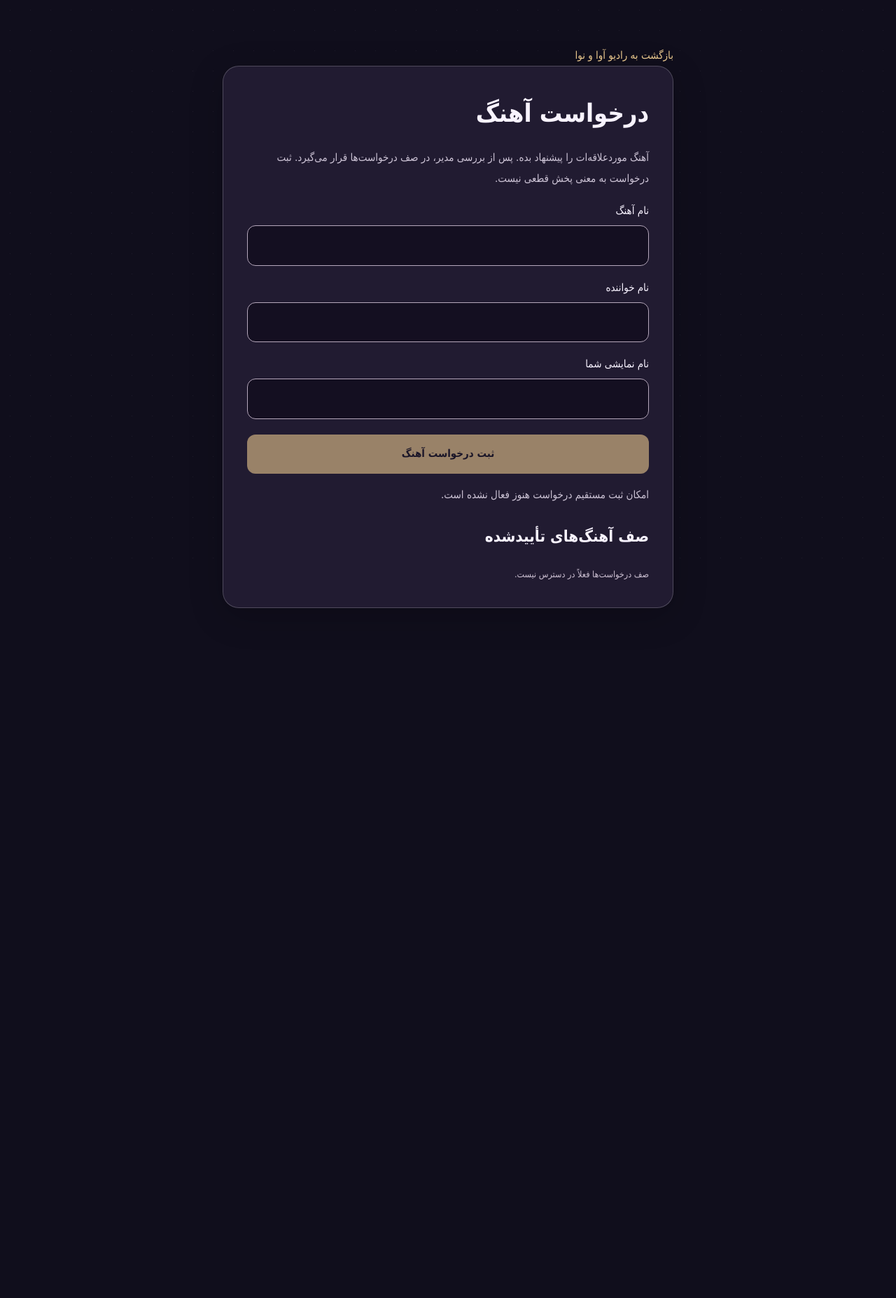
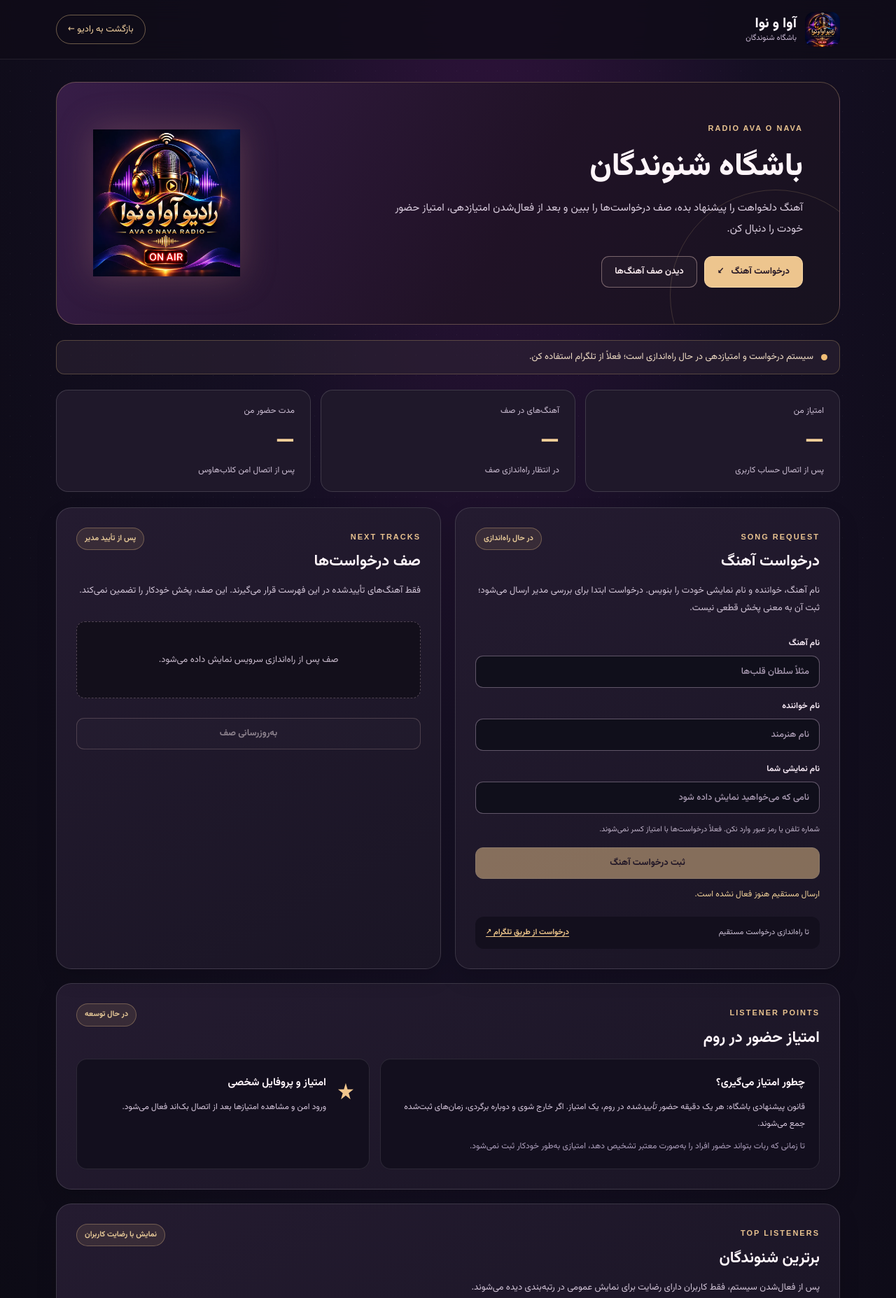
Before and after one commit to ibboabdoli-ai/radio-ava-o-nava, a plain HTML site: page v2/request-song.html in a window 1280 px wide. Shown: the top 1855 px of the page at 70% size. Before the commit the page ends 1020 px from the top, so only its background shows below. Drawn offline with Linux system fonts and the light colour scheme.

Commit message:
Build radio listener club page for song requests and points

```diff
--- a/v2/request-song.html
+++ b/v2/request-song.html
@@ -1,73 +1,116 @@
 <!doctype html>
 <html lang="fa" dir="rtl">
 <head>
-<meta charset="utf-8"><meta name="viewport" content="width=device-width,initial-scale=1">
-<meta name="theme-color" content="#100e1c"><meta name="robots" content="noindex">
-<title>درخواست آهنگ | رادیو آوا و نوا</title>
-<link rel="icon" href="../radio-neon-logo.webp">
+<meta charset="utf-8">
+<meta name="viewport" content="width=device-width,initial-scale=1,viewport-fit=cover">
+<meta name="theme-color" content="#100e1c">
+<meta name="robots" content="noindex,nofollow">
+<meta name="description" content="درخواست آهنگ، صف موسیقی و امتیازهای شنوندگان رادیو آوا و نوا.">
+<title>باشگاه شنوندگان | رادیو آوا و نوا</title>
+<link rel="icon" href="../radio-neon-logo.webp" type="image/webp">
+<link rel="preconnect" href="https://fonts.googleapis.com">
+<link rel="preconnect" href="https://fonts.gstatic.com" crossorigin>
+<link href="https://fonts.googleapis.com/css2?family=Vazirmatn:wght@400;500;600;700;800&display=swap" rel="stylesheet">
 <link rel="stylesheet" href="./site.css?v=25">
-<style>
-body{background:#100e1c;color:#f8f3ff;font-family:Vazirmatn,Tahoma,sans-serif;min-height:100vh}
-.request-wrap{max-width:680px;margin:48px auto;padding:18px}
-.request-panel{border:1px solid #ffffff35;background:#211b31;border-radius:23px;padding:clamp(18px,4vw,34px);box-shadow:0 12px 50px #0003}
-.request-panel h1{font-size:clamp(24px,5vw,36px);margin:0 0 12px}
-.request-panel p{color:#ccc3d5;line-height:2}
-.request-panel label{display:block;margin:18px 0 6px}
-.request-panel input{width:100%;box-sizing:border-box;border-radius:12px;border:1px solid #b5a7bb;background:#140f21;color:white;padding:14px;font:inherit}
-.request-panel button{margin-top:22px;width:100%;padding:14px;border:0;border-radius:12px;background:#e9c78d;color:#181323;font:inherit;font-weight:800;cursor:pointer}
-.request-panel button:disabled{opacity:.6;cursor:wait}
-#feedback{min-height:36px}#queue{padding-right:26px;line-height:2.2}
-a{color:#e9c78d}small{color:#cbbfd1}
-</style>
-</head><body>
-<main class="request-wrap"><a href="./">بازگشت به رادیو آوا و نوا</a>
-<section class="request-panel">
-<h1>درخواست آهنگ</h1>
-<p>آهنگ موردعلاقه‌ات را پیشنهاد بده. پس از بررسی مدیر، در صف درخواست‌ها قرار می‌گیرد. ثبت درخواست به معنی پخش قطعی نیست.</p>
-<form id="requestForm">
-<label for="songTitle">نام آهنگ</label><input id="songTitle" maxlength="120" required autocomplete="off">
-<label for="songArtist">نام خواننده</label><input id="songArtist" maxlength="120" required autocomplete="off">
-<label for="requester">نام نمایشی شما</label><input id="requester" maxlength="60" required autocomplete="nickname">
-<button id="submit" type="submit">ثبت درخواست آهنگ</button>
-<p id="feedback" role="status" aria-live="polite"></p>
-</form>
-<h2>صف آهنگ‌های تأییدشده</h2>
-<ol id="queue"></ol><small id="queueStatus">در حال بررسی سرویس…</small>
-</section></main>
-<script type="module">
-const form=document.getElementById('requestForm'),feedback=document.getElementById('feedback'),queue=document.getElementById('queue'),queueStatus=document.getElementById('queueStatus');
-let api='';
-async function initialize(){
- try{
-  const config=await fetch('./request-config.json',{cache:'no-store'}).then(r=>{if(!r.ok)throw Error();return r.json()});
-  if(typeof config.apiBase!=='string'||!config.apiBase.startsWith('https://'))throw Error();
-  const base=new URL(config.apiBase);if(base.username||base.password||base.search||base.hash)throw Error();
-  api=base.href.replace(/\/$/,'');
-  await refreshQueue();
- }catch{feedback.textContent='امکان ثبت مستقیم درخواست هنوز فعال نشده است.';queueStatus.textContent='صف درخواست‌ها فعلاً در دسترس نیست.';form.querySelector('button').disabled=true;}
-}
-async function refreshQueue(){
- try{
-  const response=await fetch(api+'/api/queue');
-  if(!response.ok)throw Error();
-  const data=await response.json();
-  queue.replaceChildren();
-  for(const item of (Array.isArray(data.queue)?data.queue:[])){
-   const li=document.createElement('li');li.textContent=item.title+' — '+item.artist;queue.append(li);
-  }
-  queueStatus.textContent=queue.children.length?'':'هنوز آهنگی در صف تأییدشده نیست.';
- }catch{queueStatus.textContent='نمایش صف فعلاً ممکن نیست.';}
-}
-form.addEventListener('submit',async event=>{
- event.preventDefault();if(!api)return;
- const button=document.getElementById('submit');button.disabled=true;feedback.textContent='در حال ارسال…';
- try{
-  const response=await fetch(api+'/api/requests',{method:'POST',headers:{'content-type':'application/json'},body:JSON.stringify({title:document.getElementById('songTitle').value,artist:document.getElementById('songArtist').value,requestedBy:document.getElementById('requester').value})});
-  if(response.status===429){feedback.textContent='لطفاً یک دقیقه بعد دوباره تلاش کن.';return;}
-  if(!response.ok)throw Error();
-  feedback.textContent='درخواست ثبت شد و منتظر تأیید مدیر است.';form.reset();
- }catch{feedback.textContent='ثبت درخواست انجام نشد. دوباره تلاش کن.';}
- finally{button.disabled=false;}
-});
-initialize();
-</script></body></html>
+<link rel="stylesheet" href="./request-song.css?v=1">
+<script defer src="./request-song.js?v=1"></script>
+</head>
+<body class="club-body">
+<a class="skip" href="#clubMain">رفتن به محتوای باشگاه</a>
+<header class="club-header">
+  <div class="club-header-inner">
+    <a class="club-brand" href="./" aria-label="بازگشت به خانه رادیو آوا و نوا">
+      <img src="../radio-neon-logo.webp" alt="" width="50" height="50">
+      <span><strong>آوا و نوا</strong><small>باشگاه شنوندگان</small></span>
+    </a>
+    <a class="club-back" href="./">بازگشت به رادیو <span aria-hidden="true">←</span></a>
+  </div>
+</header>
+<main class="club-layout" id="clubMain">
+  <section class="club-hero" aria-labelledby="clubTitle">
+    <div class="club-hero-copy">
+      <span class="club-eyebrow">RADIO AVA O NAVA</span>
+      <h1 id="clubTitle">باشگاه شنوندگان</h1>
+      <p>آهنگ دلخواهت را پیشنهاد بده، صف درخواست‌ها را ببین و بعد از فعال‌شدن امتیازدهی، امتیاز حضور خودت را دنبال کن.</p>
+      <div class="club-hero-actions">
+        <a class="club-button club-button-gold" href="#request">درخواست آهنگ <span aria-hidden="true">↙</span></a>
+        <a class="club-button club-button-outline" href="#queue">دیدن صف آهنگ‌ها</a>
+      </div>
+    </div>
+    <div class="club-hero-mark" aria-hidden="true"><img src="../radio-neon-logo.webp" alt="" width="180" height="180"></div>
+  </section>
+
+  <div id="clubSystemStatus" class="club-notice" role="status" aria-live="polite">
+    <span class="club-status-dot" aria-hidden="true"></span>
+    <span id="clubStatusText">در حال بررسی وضعیت سیستم درخواست آهنگ…</span>
+  </div>
+
+  <section class="club-stat-grid" aria-label="خلاصه باشگاه">
+    <article class="club-stat"><span>امتیاز من</span><strong id="myPoints" aria-label="هنوز در دسترس نیست">—</strong><small id="myPointsHint">پس از اتصال حساب کاربری</small></article>
+    <article class="club-stat"><span>آهنگ‌های در صف</span><strong id="queueCount" aria-label="هنوز در دسترس نیست">—</strong><small id="queueCountHint">در انتظار راه‌اندازی صف</small></article>
+    <article class="club-stat"><span>مدت حضور من</span><strong id="myAttendance" aria-label="هنوز در دسترس نیست">—</strong><small>پس از اتصال امن کلاب‌هاوس</small></article>
+  </section>
+
+  <div class="club-main-grid">
+    <section class="club-panel" id="request" aria-labelledby="requestTitle">
+      <div class="club-panel-heading">
+        <div><span class="club-section-kicker">SONG REQUEST</span><h2 id="requestTitle">درخواست آهنگ</h2></div>
+        <span class="club-chip" id="requestAvailability">در حال راه‌اندازی</span>
+      </div>
+      <p class="club-intro">نام آهنگ، خواننده و نام نمایشی خودت را بنویس. درخواست ابتدا برای بررسی مدیر ارسال می‌شود؛ ثبت آن به معنی پخش قطعی نیست.</p>
+      <form id="requestForm" class="club-form" novalidate>
+        <label for="songTitle">نام آهنگ</label>
+        <input id="songTitle" name="title" type="text" maxlength="120" autocomplete="off" placeholder="مثلاً سلطان قلب‌ها" required>
+        <label for="songArtist">نام خواننده</label>
+        <input id="songArtist" name="artist" type="text" maxlength="120" autocomplete="off" placeholder="نام هنرمند" required>
+        <label for="requester">نام نمایشی شما</label>
+        <input id="requester" name="requestedBy" type="text" maxlength="60" autocomplete="nickname" placeholder="نامی که می‌خواهید نمایش داده شود" required>
+        <p class="club-form-note">شماره تلفن یا رمز عبور وارد نکن. فعلاً درخواست‌ها با امتیاز کسر نمی‌شوند.</p>
+        <button id="requestSubmit" class="club-button club-button-gold club-submit" type="submit" disabled>ثبت درخواست آهنگ</button>
+        <p id="requestFeedback" class="club-feedback" role="status" aria-live="polite">ارسال مستقیم هنوز فعال نشده است.</p>
+      </form>
+      <div class="club-alternate">
+        <span>تا راه‌اندازی درخواست مستقیم</span>
+        <a id="clubTelegramLink" href="https://t.me/+bSKXuElY13I3NWY0" target="_blank" rel="noopener noreferrer">درخواست از طریق تلگرام ↗</a>
+      </div>
+    </section>
+
+    <section class="club-panel" id="queue" aria-labelledby="queueTitle">
+      <div class="club-panel-heading"><div><span class="club-section-kicker">NEXT TRACKS</span><h2 id="queueTitle">صف درخواست‌ها</h2></div><span class="club-chip">پس از تأیید مدیر</span></div>
+      <p class="club-intro">فقط آهنگ‌های تأییدشده در این فهرست قرار می‌گیرند. این صف، پخش خودکار را تضمین نمی‌کند.</p>
+      <ol id="queueList" class="club-queue" aria-live="polite"></ol>
+      <p id="queueStatus" class="club-empty" role="status">صف پس از راه‌اندازی سرویس نمایش داده می‌شود.</p>
+      <button id="refreshQueue" class="club-button club-button-outline club-refresh" type="button" disabled>به‌روزرسانی صف</button>
+    </section>
+  </div>
+
+  <section class="club-panel club-points-section" id="points" aria-labelledby="pointsTitle">
+    <div class="club-panel-heading"><div><span class="club-section-kicker">LISTENER POINTS</span><h2 id="pointsTitle">امتیاز حضور در روم</h2></div><span class="club-chip">در حال توسعه</span></div>
+    <div class="club-points-grid">
+      <div class="club-points-explainer">
+        <strong>چطور امتیاز می‌گیری؟</strong>
+        <p>قانون پیشنهادی باشگاه: هر یک دقیقه حضور <em>تأییدشده</em> در روم، یک امتیاز. اگر خارج شوی و دوباره برگردی، زمان‌های ثبت‌شده جمع می‌شوند.</p>
+        <p class="club-muted">تا زمانی که ربات بتواند حضور افراد را به‌صورت معتبر تشخیص دهد، امتیازی به‌طور خودکار ثبت نمی‌شود.</p>
+      </div>
+      <div class="club-account-preview">
+        <span class="club-account-icon" aria-hidden="true">★</span>
+        <div><strong>امتیاز و پروفایل شخصی</strong><p id="profileStatus">ورود امن و مشاهده امتیازها بعد از اتصال بک‌اند فعال می‌شود.</p></div>
+      </div>
+    </div>
+  </section>
+
+  <section class="club-panel club-board-section" id="leaderboard" aria-labelledby="leaderboardTitle">
+    <div class="club-panel-heading"><div><span class="club-section-kicker">TOP LISTENERS</span><h2 id="leaderboardTitle">برترین شنوندگان</h2></div><span class="club-chip">نمایش با رضایت کاربران</span></div>
+    <p class="club-intro">پس از فعال‌شدن سیستم، فقط کاربران دارای رضایت برای نمایش عمومی در رتبه‌بندی دیده می‌شوند.</p>
+    <ol id="leaderboardList" class="club-leaderboard" aria-live="polite"></ol>
+    <p id="leaderboardStatus" class="club-empty" role="status">رتبه‌بندی عمومی هنوز فعال نشده است.</p>
+  </section>
+
+  <section class="club-help" aria-label="اطلاعات مهم">
+    <strong>توجه</strong>
+    <p>این بخش در حال تکمیل است. امتیازها و درخواست آهنگ هنوز به پخش مستقیم کلاب‌هاوس متصل نیستند. اطلاعات مربوط به حضور کاربران تنها پس از تأیید امکان اتصال و رعایت حریم خصوصی فعال می‌شود.</p>
+  </section>
+</main>
+<footer class="club-footer"><span>رادیو آوا و نوا · موسیقی، شعر و آواز</span><a href="./">صفحه اصلی</a><a href="./privacy.html">حریم خصوصی</a></footer>
+</body>
+</html>
```
